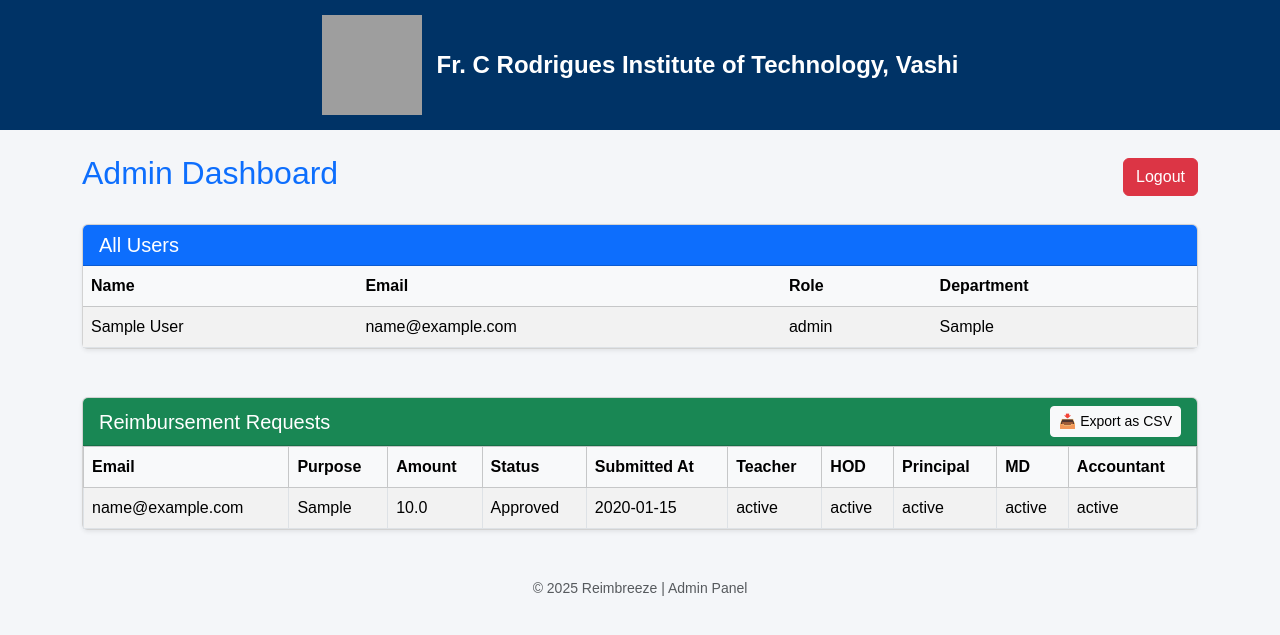
After one commit to MelissaSequeira/Online-Reimbursement-System, a Flask app: page /admin_dashboard in a window 1280 px wide. The commit adds this page. Shown: the top 635 px of the page. Run offline with Flask 3, Linux system fonts and the light colour scheme; the visitor is signed in with stand-in values (Sample User, id 1); tables that the repository leaves empty hold one stand-in row (values such as "Sample post"); grey boxes are pictures that could not be loaded.

Commit message:
UI part2-last

```diff
--- a/app.py
+++ b/app.py
@@ -1,4 +1,4 @@
-from flask import Flask, render_template, request, redirect, send_from_directory, url_for, session, flash  #application hi flask ka hai
+from flask import Flask, Response, render_template, request, redirect, send_from_directory, url_for, session, flash  #application hi flask ka hai
 from flask_mail import *  #for email system
 import random   #otp generate karne ke liye
 from dotenv import load_dotenv
@@ -206,6 +206,39 @@ def student_apply():
 
 # Dummy dashboards
 
+@app.route('/admin_dashboard')
+def admin_dashboard():
+    if session.get('role') != 'Admin':
+        flash('Access denied', 'danger')
+        return redirect(url_for('login'))
+
+    users = get_all_users()
+    reimbursements = get_all_reimbursements()
+    return render_template('admin_dashboard.html', users=users, reimbursements=reimbursements)
+
+
+@app.route('/export_reimbursements')
+def export_reimbursements():
+    if session.get('role') != 'Admin':
+        flash("Access denied", "danger")
+        return redirect(url_for('login'))
+
+    data = get_all_reimbursements()  # This function should return a list of tuples
+    output = []
+
+    # Header
+    output.append(['Email', 'Purpose', 'Amount', 'Status', 'Submitted At', 'Teacher Status', 'HOD Status', 'Principal Status', 'MD Status', 'Accountant Status'])
+
+    for row in data:
+        output.append(list(row))
+
+    # Create CSV
+    def generate():
+        for row in output:
+            yield ','.join(str(cell) for cell in row) + '\n'
+
+    return Response(generate(), mimetype='text/csv',
+                    headers={"Content-Disposition": "attachment;filename=reimbursements.csv"})
 
 @app.route('/student_dashboard')
 def student_dashboard():
--- a/db.py
+++ b/db.py
@@ -180,6 +180,23 @@ def get_name_by_email(email):
     conn.close()
     return name[0] if name else None
 
+def get_all_users():
+    conn = connect_db()
+    cur = conn.cursor()
+    cur.execute("SELECT name, email, role, department FROM users")
+    data = cur.fetchall()
+    conn.close()
+    return data
+
+def get_all_reimbursements():
+    conn = connect_db()
+    cur = conn.cursor()
+    cur.execute('''SELECT email, purpose, amount, status, submitted_at, teacher_status, hod_status, principal_status, md_status, accountant_status
+                   FROM reimb_form''')
+    data = cur.fetchall()
+    conn.close()
+    return data
+
 # ---------------- Reimbursement Flow ----------------
 
 def insert_reimbursement(email, purpose, amount, letter, certificate, brochure, bill):
--- /dev/null
+++ b/templates/admin_dashboard.html
@@ -0,0 +1,95 @@
+<!DOCTYPE html>
+<html lang="en">
+<head>
+    <meta charset="UTF-8">
+    <title>Admin Dashboard | Reimbreeze</title>
+    <link href="https://cdn.jsdelivr.net/npm/bootstrap@5.3.3/dist/css/bootstrap.min.css" rel="stylesheet">
+<link rel="stylesheet" href="{{ url_for('static', filename='complete.css') }}">
+</head>
+
+<body>
+
+    <!-- FCRIT Header -->
+    <div class="header">
+        <img src="{{ url_for('static', filename='logo.png') }}" alt="College Logo" class="logo">
+        <h1 class="college-name">Fr. C Rodrigues Institute of Technology, Vashi</h1>
+    </div>
+    <div class="container my-4">
+        <div class="d-flex justify-content-between align-items-center mb-4">
+            <h2 class="text-primary">Admin Dashboard</h2>
+            <a href="{{ url_for('logout') }}" class="btn btn-danger">Logout</a>
+        </div>
+
+        <!-- Users Table -->
+        <div class="card mb-5 shadow-sm">
+            <div class="card-header bg-primary text-white">
+                <h5 class="mb-0">All Users</h5>
+            </div>
+            <div class="card-body p-0">
+                <table class="table table-striped table-hover m-0">
+                    <thead class="table-light">
+                        <tr>
+                            <th>Name</th>
+                            <th>Email</th>
+                            <th>Role</th>
+                            <th>Department</th>
+                        </tr>
+                    </thead>
+                    <tbody>
+                        {% for user in users %}
+                        <tr>
+                            <td>{{ user[0] }}</td>
+                            <td>{{ user[1] }}</td>
+                            <td>{{ user[2] }}</td>
+                            <td>{{ user[3] or '-' }}</td>
+                        </tr>
+                        {% endfor %}
+                    </tbody>
+                </table>
+            </div>
+        </div>
+
+        <!-- Reimbursement Table -->
+        <div class="card shadow-sm">
+            <div class="card-header bg-success text-white d-flex justify-content-between align-items-center">
+                <h5 class="mb-0">Reimbursement Requests</h5>
+                <a href="{{ url_for('export_reimbursements') }}" class="btn btn-light btn-sm">📥 Export as CSV</a>
+            </div>
+            <div class="card-body p-0">
+                <div class="table-responsive">
+                    <table class="table table-bordered table-striped mb-0">
+                        <thead class="table-light">
+                            <tr>
+                                <th>Email</th>
+                                <th>Purpose</th>
+                                <th>Amount</th>
+                                <th>Status</th>
+                                <th>Submitted At</th>
+                                <th>Teacher</th>
+                                <th>HOD</th>
+                                <th>Principal</th>
+                                <th>MD</th>
+                                <th>Accountant</th>
+                            </tr>
+                        </thead>
+                        <tbody>
+                            {% for r in reimbursements %}
+                            <tr>
+                                {% for val in r %}
+                                <td>{{ val }}</td>
+                                {% endfor %}
+                            </tr>
+                            {% endfor %}
+                        </tbody>
+                    </table>
+                </div>
+            </div>
+        </div>
+
+        <footer class="text-center mt-5 text-muted small">
+            &copy; 2025 Reimbreeze | Admin Panel
+        </footer>
+    </div>
+
+</body>
+</html>
--- a/templates/complete_registration.html
+++ b/templates/complete_registration.html
@@ -26,6 +26,7 @@
             <label for="role">Role:</label>
             <select name="role" id="role" onchange="toggleDepartment()" required>
                 <option value="" disabled selected>Select Role</option>
+                <option value="Admin">Admin</option>
                 <option value="Student">Student</option>
                 <option value="Teacher">Teacher</option>
                 <option value="HOD">HOD</option>
```
Also changed, not shown: static/dashboard.css (+8 -1 lines).
